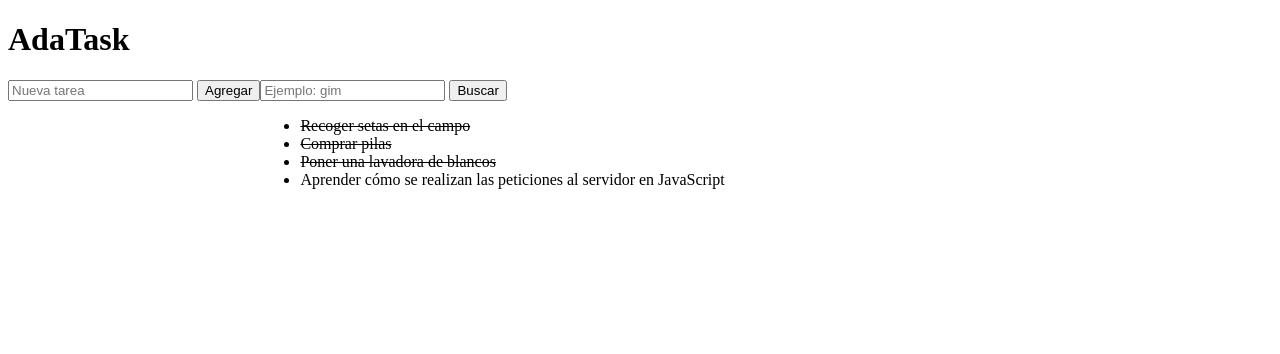
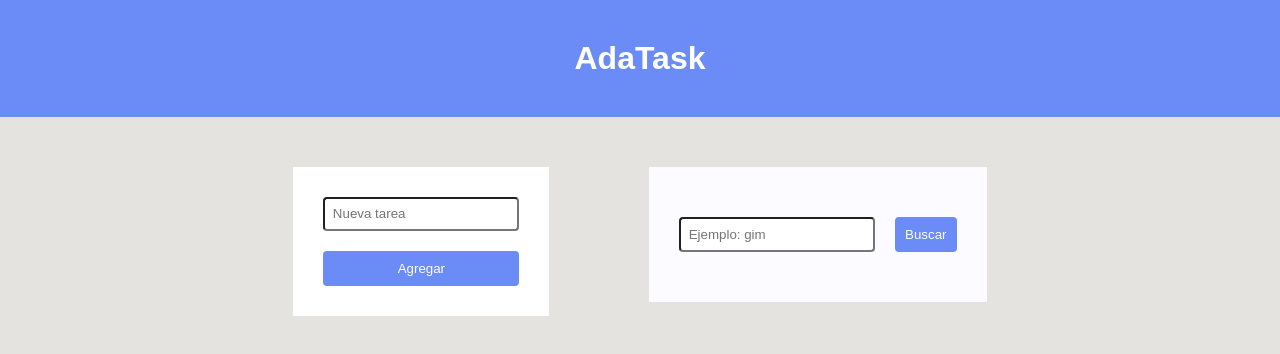
Before and after one commit to laura-pf/promo-Y-module-2-pair-1-ada-tasks, a plain HTML site: page index.html in a window 1280 px wide. Drawn offline with Linux system fonts and the light colour scheme.

Commit message:
add styles

```diff
--- a/index.html
+++ b/index.html
@@ -7,26 +7,26 @@
     <link rel="stylesheet" href="./styles.css">
 </head>
 <body>
-    <header> <h1>AdaTask</h1></header>
+    <header class="header"> <h1 class="header__title">AdaTask</h1></header>
 
     <main class="container-main">
 
-        <section class="section1">
-            <form action="">
+        <section class="section section1">
+            <form class="form__addTask" action="">
                 <label for="addTask"></label>
-                <input type="text" name="search" id="addTask" placeholder="Nueva tarea">
-                <button type="submit">Agregar</button>
+                <input class="input" type="text" name="search" id="addTask" placeholder="Nueva tarea">
+                <button class="button" type="submit">Agregar</button>
             </form>
         </section>
 
-        <section class="section2">
-            <form action="">
+        <section class="section section2">
+            <form class="form__searchTask" action="">
                 <label for="search"></label>
                     <div class="div-search">
-                        <input type="text" name="search" id="search" placeholder="Ejemplo: gim">
-                        <button type="submit">Buscar</button>
+                        <input class="input" type="text" name="search" id="search" placeholder="Ejemplo: gim">
+                        <button class="button" type="submit">Buscar</button>
                     </div>
-                <ul class="js-taskList"></ul>
+                <ul class="list js-taskList"></ul>
             </form>
         </section>
     </main>
--- a/main.js
+++ b/main.js
@@ -10,17 +10,17 @@ const tasks = [
   { name: "Aprender cómo se realizan las peticiones al servidor en JavaScript", completed: false, id: 4,},
 ];
 
-for(const task of tasks){
-    // taskList.innerHTML += `
-    //     <li>${task.name}</li>`;
+// for(const task of tasks){
+//     // taskList.innerHTML += `
+//     //     <li>${task.name}</li>`;
 
-    if (task.completed === true){
-      taskList.innerHTML += `
-      <li class="line-through">${task.name}</li>`
+//     if (task.completed === true){
+//       taskList.innerHTML += `
+//       <li class="border-li line-through">${task.name}</li>`
 
-     } else {
-      taskList.innerHTML += `
-        <li>${task.name}</li>`
+//      } else {
+//       taskList.innerHTML += `
+//         <li class="border-li">${task.name}</li>`
 
-     }
+//      }
 };
--- a/styles.css
+++ b/styles.css
@@ -1,13 +1,98 @@
-:root {
+* {
     margin: 0;
     padding: 0;
     box-sizing: border-box;
 }
+.header {
+    padding: 40px;
+    display: flex;
+    justify-content: center;
+    text-align: center;
+    background-color: rgb(107, 139, 247);
+}
+
+.header__title {
+
+    color: white;
+    font-family: Arial, Helvetica, sans-serif;
+}
+
 
 .container-main {
     display: flex;
+    background-color: rgb(228, 227, 224);
+    height: 100vh;
+    gap: 100px;
+    justify-content: center;
+    align-items: flex-start;
 }
-
+ /*clase tachar texto para js*/
 .line-through {
     text-decoration: line-through;
 }
+
+.border-li {
+    border: 1px solid rgb(228, 227, 224);
+    padding: 10px;
+    border-radius: 4px;
+}
+
+.section {
+    margin-top: 50px;
+    border-radius: 6px;
+
+}
+
+.form__addTask{
+    display: flex;
+    flex-direction: column;
+    background-color: rgb(255, 255, 255);
+    gap: 20px;
+    padding-top: 10px;
+    padding-left: 30px;
+    padding-bottom: 30px;
+    padding-right: 30px;
+
+
+
+}
+
+.form__searchTask {
+    display: flex;
+    flex-direction: column;
+    background-color: rgb(252, 251, 255);
+    padding: 30px;
+    gap: 20px;
+
+
+}
+
+.button {
+    background-color:rgb(107, 139, 247) ;
+    font-family: Arial, Helvetica, sans-serif;
+    color:white;
+    border: none;
+    border-radius: 4px;
+    padding: 10px;
+
+}
+.input{
+    padding: 7.4px;
+    border-radius: 4px;
+}
+
+.div-search {
+
+    display:flex;
+    flex-direction: row;
+    gap: 20px;
+
+}
+
+.list {
+    font-family: Arial, Helvetica, sans-serif;
+    display: flex;
+    flex-direction: column;
+    gap: 20px;
+    list-style-type: none;
+}
```
